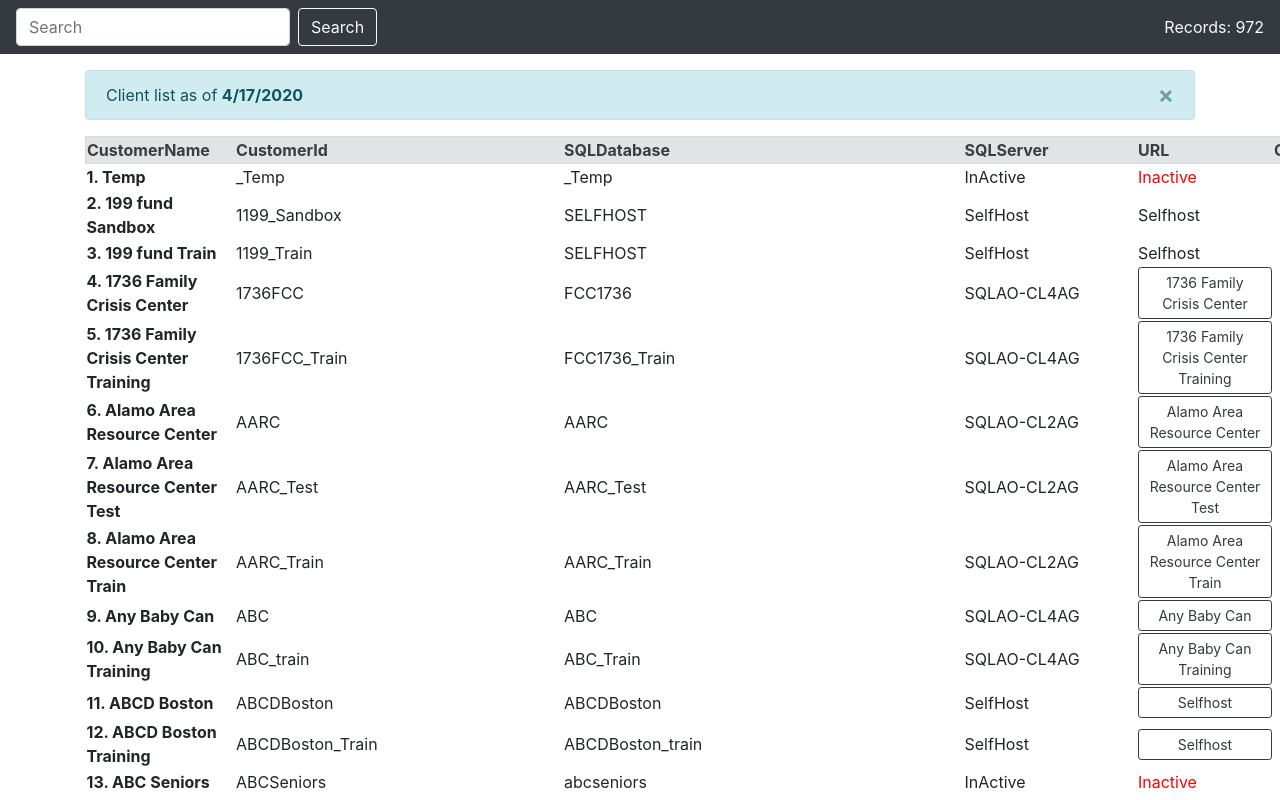
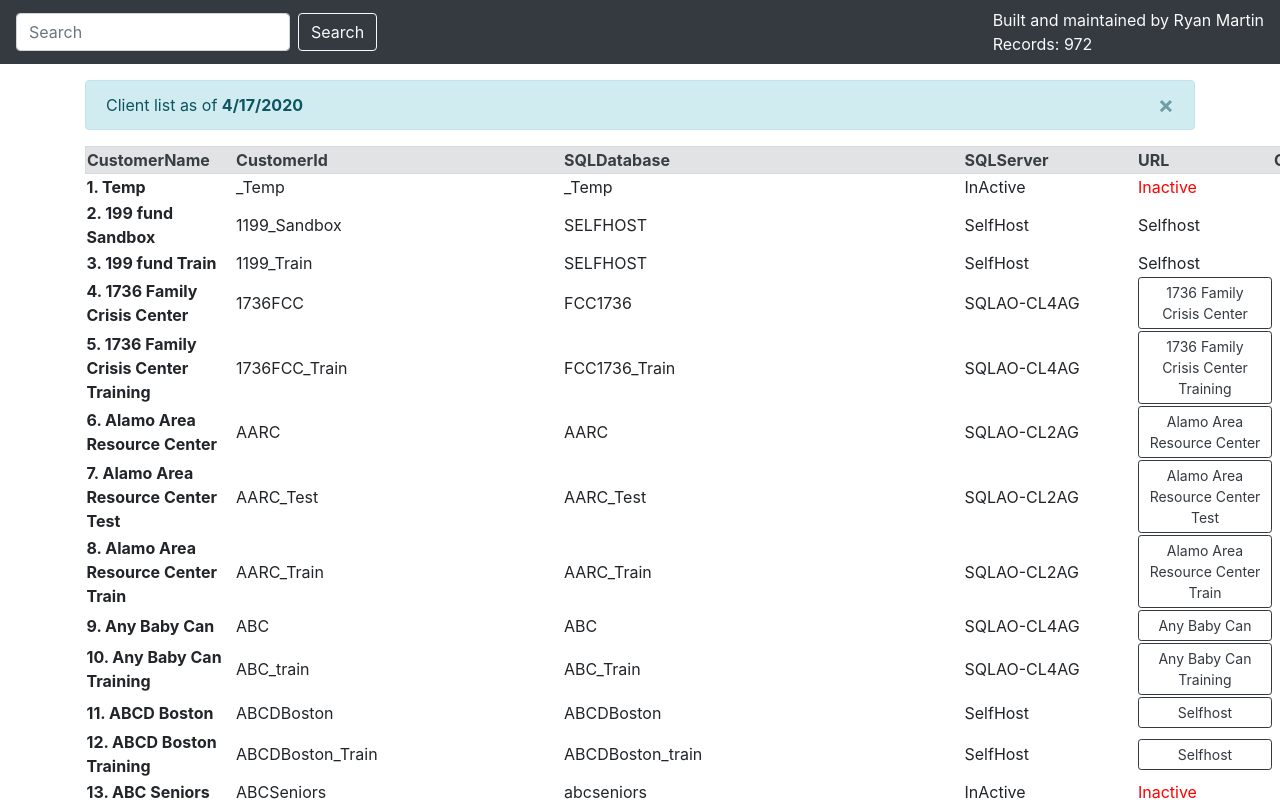
Before and after one commit to rjmartin73/Projects-ClientList, a plain HTML site: page ClientList.html in a window 1280 px wide. Both pictures are taken after a click on the element "Search". Shown: the top 800 px of the page. Drawn offline with nearby package versions, Linux system fonts and the light colour scheme.

Commit message:
Added my name

```diff
--- a/ClientList.html
+++ b/ClientList.html
@@ -38,7 +38,7 @@
 
 			<div id="submit" class="btn btn-outline-light my-2 my-sm-0">Search</div>
 		</form>
-		<div id="recordcount" class="my-2 my-sm-0 text-light" style="align-self:right;">Record Count:</div>
+		<div id="recordcount" class="my-2 my-sm-0 text-light" style="align-self:right;">Built and maintained by Ryan Martin<br/>Record Count:</div>
 
 	</nav>
 	<div class="container mt-3">
--- a/scripts/clientlist.js
+++ b/scripts/clientlist.js
@@ -95,7 +95,7 @@ performSearch = (e) => {
 		records[rownum].parentElement.removeAttribute('hidden');
 
 		console.log(records[rownum].parentElement.children);
-		recordCountElement.innerHTML = 'Records: ' + filteredRecordArray.length;
+		recordCountElement.innerHTML = 'Built and maintained by Ryan Martin<br/>Records: ' + filteredRecordArray.length;
 		recordCountElement.removeAttribute('hidden');
 	});
 
@@ -257,7 +257,7 @@ const getInitialCount = (count) => {
 	/// add total record count
 
 	let recordCountElement = document.getElementById('recordcount');
-	recordCountElement.innerHTML = 'Records: ' + count;
+	recordCountElement.innerHTML = 'Built and maintained by Ryan Martin<br/>Records: ' + count;
 	return;
 };
 includeHTML();
```
